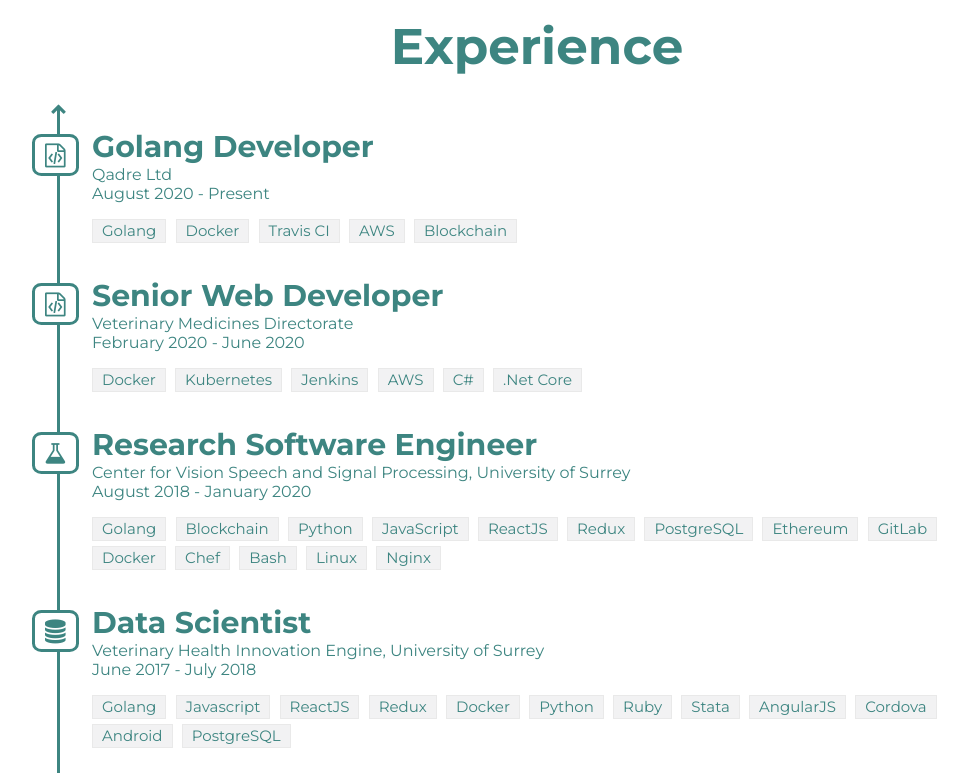
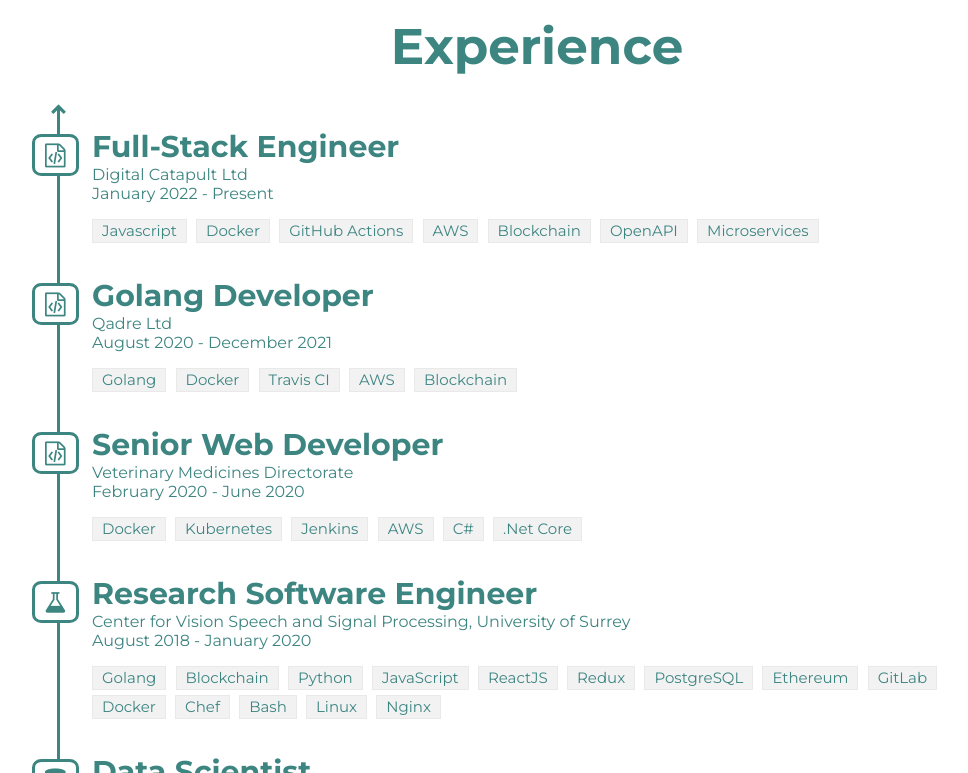
Before and after one commit to danielcooperxyz/danielcooperxyz.github.io, a Jekyll site: the page built from index.md, in a window 1280 px wide and 900 px high, scrolled down 552 px, cut to the strip 127-900 px from the top of the window. Shown: the whole strip, without its empty margins (103-1071 px from the left). Built offline with Jekyll 4.4.1, drawn with Linux system fonts in a browser that asks for light colours; nearby versions of some CDN libraries.

Commit message:
Update experience

```diff
--- a/_data/experience.yaml
+++ b/_data/experience.yaml
@@ -1,8 +1,21 @@
+- div_class: developer
+  title: Full-Stack Engineer
+  fields:
+  - Digital Catapult Ltd
+  - January 2022 - Present
+  tags:
+  - Javascript
+  - Docker
+  - GitHub Actions
+  - AWS
+  - Blockchain
+  - OpenAPI
+  - Microservices
 - div_class: developer
   title: Golang Developer
   fields:
   - Qadre Ltd
-  - August 2020 - Present
+  - August 2020 - December 2021
   tags:
   - Golang
   - Docker
--- a/package.json
+++ b/package.json
@@ -10,7 +10,7 @@
     "gulp-less": "^5.0.0"
   },
   "scripts": {
-    "start": "bundle && npm install && gulp",
+    "dev": "bundle && npm install && gulp",
     "build-docker": "docker build --rm -t ruby-node-jekyll .",
     "run-docker": "docker run -it --rm -v %cd%:/src/ -w /src/ -p 35729:35729 -p 4000:4000 ruby-node-jekyll"
   },
--- a/styles/header.less
+++ b/styles/header.less
@@ -29,6 +29,9 @@
 		float: left;
 		display: none;
 		min-width: 252px;
+	}
+	#title a {
+		font-size:0.75em;
 	}
 	#mobile-menu {
 		display: none;
```
Also changed, not shown: gulpfile.js (+16 -9 lines), styles/styles.css, 1 other file.
